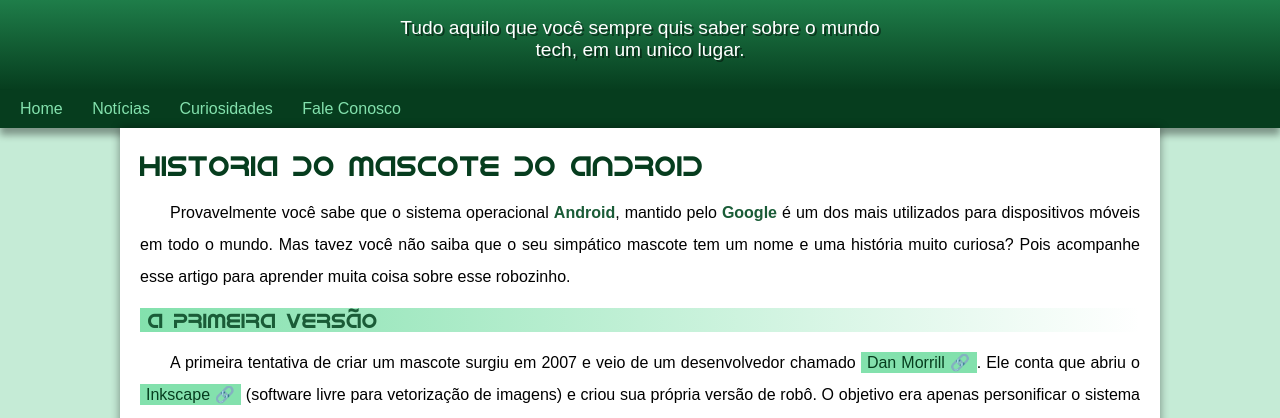
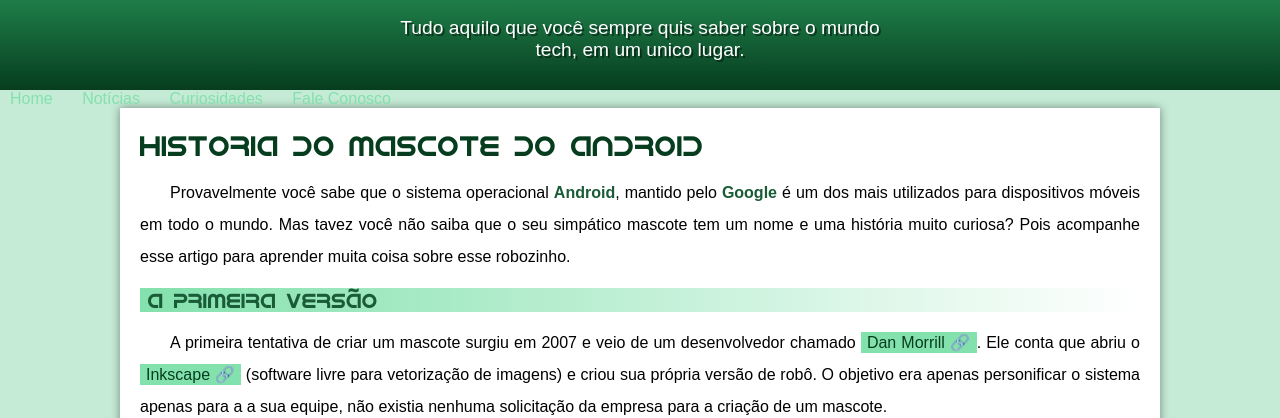
Before and after one commit to Jordankennedyfig/desafio010, a plain HTML site: page index.html in a window 1280 px wide. Shown: the part 60-478 px from the top of the page. Drawn offline with Linux system fonts and the light colour scheme.

Commit message:
Update style.css

```diff
--- a/estilo/style.css
+++ b/estilo/style.css
@@ -72,16 +72,6 @@ header > p {
 
 }
 
-
-nav {
-
-    background-color: var(--cor5);
-    padding: 10px;
-    box-shadow: 0px 7px 7px rgb(0, 0, 0, 0.363);
-    font-weight: bold;
-
-
-}
 nav > a {
 
     text-decoration: none;
```
